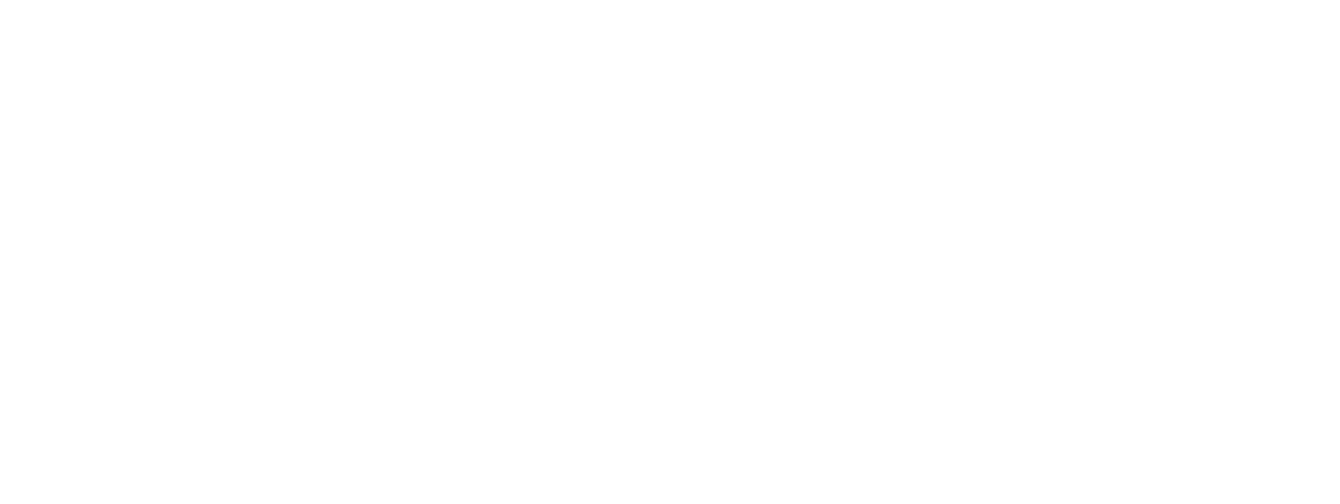
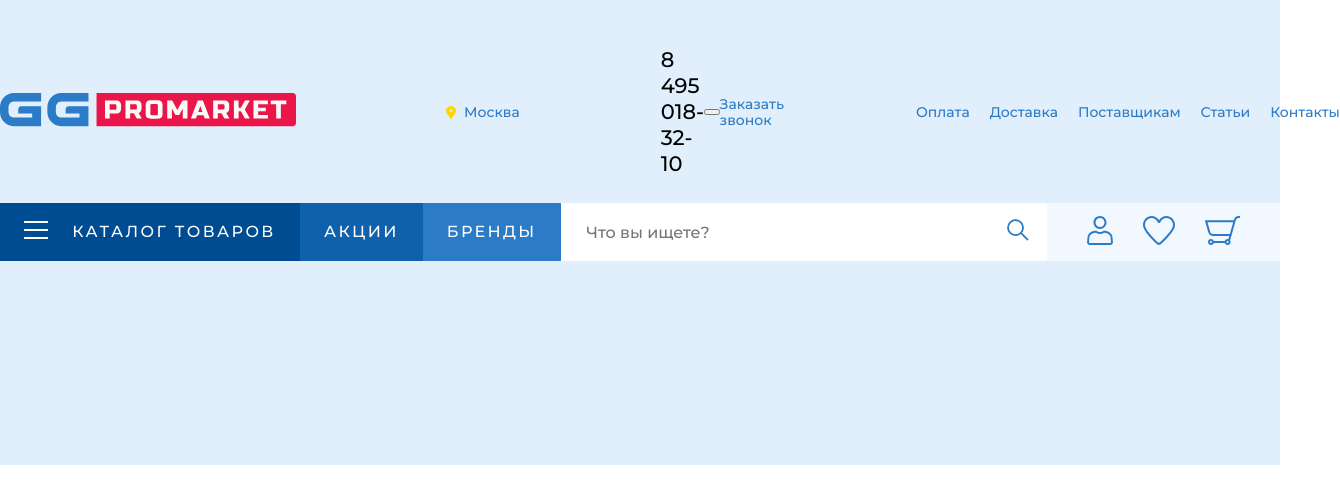
Before and after one commit to SavinDenis/GGPROMARKET, a plain HTML site: page GGPRO/index.html in a window 1280 px wide. Shown: the whole page, 1340 px wide, since content can reach past the window. Drawn offline with Linux system fonts and the light colour scheme.

Commit message:
header fix

```diff
--- a/GGPRO/css/style.css
+++ b/GGPRO/css/style.css
@@ -0,0 +1,222 @@
+:root {
+    --color-1: #1061AB;
+    --color-2-link:#2B7BC6;
+    --color-3: #004C93;
+
+
+}
+
+
+body{
+    font-family: 'Montserrat', sans-serif;
+    font-size: 14px;
+}
+
+h1,h2,h3,h4,h5,h6,p{
+    padding: 0;
+    margin: 0;
+}
+
+a{
+    text-decoration: none;
+    list-style-type: none;
+    color: var(--color-2-link);
+}
+
+li{
+    list-style-type: none;
+}
+
+ul{
+    padding-inline-start: 0;
+    padding: 0;
+    margin: 0;
+}
+
+.header {
+    background-color:#E1EEFB;
+
+}
+.container {
+    max-width: 1540px;
+    margin: 0 auto;
+}
+.header__line1 {
+    display: flex;
+    padding-top: 47px;
+    margin-bottom: 26px;
+    justify-content: space-between;
+    align-items: center;
+}
+.logo {
+}
+.logo__img {
+}
+.header__position {
+    margin-right: 141px;
+}
+
+.header__point__img {
+margin-right: 8px;
+margin-left: 150px;
+}
+
+
+.header__tel {
+    font-size: 21px;
+    line-height: 26px;
+    color: #000;
+
+}
+
+.header__select {
+}
+
+.header__feedback {
+}
+
+.header__feedback__link {
+}
+.header__menu {
+      margin-left: 132px;
+
+}
+.header__menu__items{
+    display: flex;
+    justify-content: space-between;
+    align-items: center;
+}
+
+.header__menu__item + .header__menu__item {
+    margin-left: 20px;
+
+}
+.header__menu__link {
+
+}
+
+
+
+.header__line2 {
+    display: flex;
+
+    align-items: center;
+    padding-bottom: 204px;
+    font-size: 16px;
+}
+.burger__katalog {
+    display: flex;
+    align-items: center;
+    background-color: var(--color-3);
+    flex:0 0 300px;
+
+
+}
+
+.burger{
+    padding-left: 24px;
+}
+
+.burger__text{
+    display: block;
+    text-transform: uppercase;
+    color: #fff;
+    padding: 20px 0;
+    margin: 0 auto;
+    letter-spacing: 0.15em;
+
+}
+
+
+.header__promo {
+    text-transform: uppercase;
+    padding: 20px 24px;
+    background-color: var(--color-1);
+    color: #fff;
+    letter-spacing: 0.15em;
+}
+.header__brands {
+    text-transform: uppercase;
+    padding: 20px 24px;
+    background-color: var(--color-2-link);
+    color: #fff;
+    letter-spacing: 0.15em;
+}
+
+
+
+
+
+.header__search {
+width: 750px;
+position: relative;
+
+}
+.header__search-input{
+    width: 100%;
+
+  height: 58px;
+  border:none;
+  outline: none;
+  background: #fff;
+  color: #9E9C9C;
+}
+
+.header__search-input::placeholder{
+    padding-bottom: 20px;
+    padding-top: 20px;
+    padding-left: 24px;
+
+
+}
+
+.search__btn{
+  position: absolute;
+  top: 0;
+  right: 0px;
+  width: 58px;
+  height: 58px;
+  border: none;
+  background: #fff;
+  cursor: pointer;
+}
+.search__btn:before {
+  content: "";
+
+}
+
+
+
+
+
+.header__icons {
+    flex: 0 0 auto;
+    display: flex;
+    justify-content: space-between;
+    align-items: center;
+
+    background-color: #F1F8FF;
+    max-height: 58px;
+}
+
+.header__icon + .header__icon{
+    margin-left: 30px;
+}
+
+.header__icon{
+    padding:15px 0;
+}
+
+
+.header__man {
+ padding-left: 40px;
+}
+
+.header__heart {
+}
+
+.header__cart {
+padding-right: 40px ;
+}
+.cart {
+}
--- a/GGPRO/index.html
+++ b/GGPRO/index.html
@@ -5,10 +5,77 @@
     <meta http-equiv="X-UA-Compatible" content="IE=edge">
     <meta name="viewport" content="width=device-width, initial-scale=1.0">
     <link rel="stylesheet" href="css/normalize.css">
+    <link rel="preconnect" href="https://fonts.googleapis.com">
+<link rel="preconnect" href="https://fonts.gstatic.com" crossorigin>
+<link href="https://fonts.googleapis.com/css2?family=Montserrat:wght@500;600;700&display=swap" rel="stylesheet">
     <link rel="stylesheet" href="css/style.css">
     <title>Document</title>
 </head>
 <body>
+    <header class="header">
+        <div class="container">
+            <div class="header__line1">
+                <div class="logo">
+                    <img src="images/logo.svg" alt="" class="logo__img">
+                </div>
+                <img class="header__point__img" src="images/Point.svg" alt="point">
+                <a href="#" class="header__position">Москва</a>
+                <a href="tel:84950183210" class="header__tel">8 495 018-32-10</a>
+                <button class="header__select"></button>
+                <div class="header__feedback">
+                    <a href="" class="header__feedback__link">Заказать звонок</a>
+                </div>
+                <div class="header__menu">
+                    <ul class="header__menu__items">
+                        <li class="header__menu__item">
+                            <a href="" class="header__menu__link">Оплата</a>
+                        </li>
+                        <li class="header__menu__item">
+                            <a href="" class="header__menu__link">Доставка</a>
+                        </li>
+                        <li class="header__menu__item">
+                            <a href="" class="header__menu__link">Поставщикам</a>
+                        </li>
+                        <li class="header__menu__item">
+                            <a href="" class="header__menu__link">Статьи</a>
+                        </li>
+                        <li class="header__menu__item">
+                            <a href="" class="header__menu__link">Контакты</a>
+                        </li>
+                    </ul>
+                </div>
+            </div>
+            <div class="header__line2">
+                <div class="burger__katalog">
+                    <div class="burger">
+                        <a href="#"><img src="images/burger.svg" alt=""></a>
+                    </div>
+                    <a class="burger__text"href="">Каталог товаров</a>
+                </div>
+                <a href="" class="header__promo">Акции</a>
+                <a href="" class="header__brands">Бренды</a>
+                <div class="header__search">
+                    <form action="" method="get" class="header__search__form">
+                        <input name="s" placeholder="Что вы ищете?" type="search" class="header__search-input">
+                        <button class="search__btn" type="submit">
+                            <img src="images/search.svg" alt="">
+                        </button>
+                    </form>
+                </div>
+                <div class="header__icons">
+                    <div class="header__icon">
+                        <img src="images/man.svg" alt="" class="header__man">
+                    </div>
+                    <div class="header__icon">
+                        <img src="images/heart.svg" alt="" class="header__heart">
+                    </div>
+                    <div class="header__icon">
+                        <img src="images/cart.svg" alt="" class="header__cart">
+                    </div>
+                </div>
+            </div>
+        </div>
+    </header>
 
 
 </body>
```
Also changed, not shown: GGPRO/images/Point.svg (added), GGPRO/images/burger.svg (added), GGPRO/images/search.svg (added), 3 other files.
